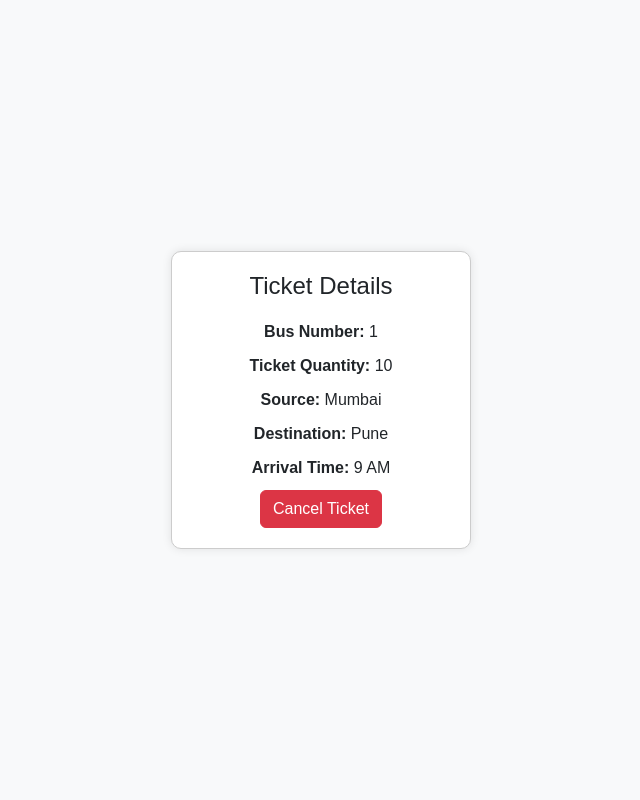
After one commit to viv-iyer/Bus-Ticket-Project, a Flask app: page /ticket/1 in a window 1280 px wide. The commit adds this page. Shown: the whole page, without its empty margins (319-959 px from the left). Run offline with Flask 3, Linux system fonts and the light colour scheme; tables that the repository leaves empty hold one stand-in row (values such as "Sample post").

Commit message:
Added Ticket Booking, Ticket Viewing and Ticket Cancelling Functionalities and modified UI

```diff
--- a/Bus Project/app.py
+++ b/Bus Project/app.py
@@ -1,8 +1,8 @@
-from flask import Flask, render_template, request, redirect, send_from_directory
+from flask import Flask, render_template, request, redirect, send_from_directory, url_for
 from model import db, TicketInfo, UserInfo, BusInfo
 # from flask_sqlalchemy import SQLAlchemy
 from flask_migrate import Migrate
-import db_query
+# import db_query
 
 app = Flask(__name__)
 
@@ -20,43 +20,43 @@ def home():
 
 
 
-@app.route('/book', methods =["POST"])
+@app.route('/', methods =["POST"])
 def book_ticket():
     userName = request.form["userName"]
     phoneNumber = request.form["phoneNumber"]
     emailId = request.form["emailId"]
-    ticketQuantity = request.form["ticketQuantity"]
-    busNumber = request.form["busNumber"]
+    ticketQuantity = int(request.form["ticketQuantity"])
+    busNumber = int(request.form["busNumber"])
 
-    ticketInfo = TicketInfo( phoneNumber=phoneNumber, busNumber=busNumber, ticketQuantity=ticketQuantity)
+    # Create UserInfo entry
+    userInfo = UserInfo.query.filter_by(phoneNumber=phoneNumber).first()
 
-    # add ticket to DB
-    ticketId = db_query.add_ticket(ticket=ticketInfo)
-
-    # adding user
-    userInfo = UserInfo(userName=userName, phoneNumber=phoneNumber, emailId=emailId, ticketId=ticketId)
-
-    db_query.add_user(userInfo)
+    # Create TicketInfo entry
+    ticketInfo = TicketInfo(phoneNumber=phoneNumber, busNumber=busNumber, ticketQuantity=ticketQuantity, seatNumber=1)  # Assuming seatNumber is handled elsewhere
+    db.session.add(ticketInfo)
 
     # changing remaining tickets in BusInfo table
     busInfo = BusInfo.query.filter_by(busNumber=busNumber).first()
-    busInfo.remainingTickets = busInfo.remainingTickets - ticketQuantity
+    busInfo.remainingSeats -= ticketQuantity
     db.session.commit()
-    # return redirect("/")
 
+    return redirect(url_for('ticket_details', ticketId=ticketInfo.ticketId))
 
-    return render_template("index.html", TicketInfo)
+@app.route('/ticket/<int:ticketId>')
+def ticket_details(ticketId):
+    ticket = TicketInfo.query.get(ticketId)
+    bus = BusInfo.query.filter_by(busNumber=ticket.busNumber).first()
+    return render_template("ticket.html", ticket=ticket, bus=bus)
 
-
-
-
-
-
-
-
-
-
-
+@app.route('/cancel/<int:ticketId>', methods=["POST"])
+def cancel_ticket(ticketId):
+    ticket = TicketInfo.query.get(ticketId)
+    if ticket:
+        busInfo = BusInfo.query.filter_by(busNumber=ticket.busNumber).first()
+        busInfo.remainingSeats += ticket.ticketQuantity
+        db.session.delete(ticket)
+        db.session.commit()
+    return redirect(url_for('home'))
 
 if __name__ == "__main__":
     # with app.app_context():
--- a/Bus Project/model.py
+++ b/Bus Project/model.py
@@ -8,7 +8,7 @@ class BusInfo(db.Model):
     busNumber = db.Column(db.Integer, primary_key=True)
     busSource = db.Column(db.String, nullable=False)
     busDestination= db.Column(db.String, nullable=False)
-    arrivalTime = db.Column(db.DateTime, default = datetime.now(), nullable=False)
+    arrivalTime = db.Column(db.String, nullable=False)
     remainingSeats = db.Column(db.Integer, nullable=False, default = 40)
     fare = db.Column(db.Integer, nullable=False, default = 200)
 
@@ -22,9 +22,10 @@ class TicketInfo(db.Model):
     busNumber = db.Column(db.ForeignKey('BusInfo.busNumber'), nullable=False)
     phoneNumber = db.Column(db.ForeignKey('UserInfo.phoneNumber'), unique=True, nullable=False)
     ticketQuantity = db.Column(db.Integer, nullable=False)
+    seatNumber = db.Column(db.Integer, nullable=False)
 
     def __repr__(self):
-        return f"{self.ticketId}, {self.busNumber}, {self.phoneNumber}, {self.ticketQuantity}"
+        return f"{self.ticketId}, {self.busNumber}, {self.phoneNumber}, {self.ticketQuantity}, {self.seatNumber}"
 
 
 class UserInfo(db.Model):
--- /dev/null
+++ b/Bus Project/templates/ticket.html
@@ -0,0 +1,50 @@
+<!DOCTYPE html>
+<html lang="en">
+<head>
+    <meta charset="UTF-8">
+    <meta name="viewport" content="width=device-width, initial-scale=1.0">
+    <link rel="stylesheet" href="https://cdn.jsdelivr.net/npm/bootstrap@5.3.3/dist/css/bootstrap.min.css">
+    <style>
+        body {
+            font-family: Arial, sans-serif;
+            background-color: #f8f9fa;
+            display: flex;
+            justify-content: center;
+            align-items: center;
+            height: 100vh;
+            margin: 0;
+        }
+        .ticket-box {
+            background-color: #fff;
+            border: 1px solid #ccc;
+            border-radius: 10px;
+            box-shadow: 0 0 10px rgba(0, 0, 0, 0.1);
+            padding: 20px;
+            width: 300px;
+            text-align: center;
+        }
+        .ticket-box h1 {
+            font-size: 24px;
+            margin-bottom: 20px;
+        }
+        .ticket-box p {
+            margin: 10px 0;
+            font-size: 16px;
+        }
+    </style>
+</head>
+<body>
+    <div class="ticket-box">
+        <h1>Ticket Details</h1>
+        <p><strong>Bus Number:</strong> {{ ticket.busNumber }}</p>
+        <p><strong>Ticket Quantity:</strong> {{ ticket.ticketQuantity }}</p>
+        <p><strong>Source:</strong> {{ bus.busSource }}</p>
+        <p><strong>Destination:</strong> {{ bus.busDestination }}</p>
+        <p><strong>Arrival Time:</strong> {{ bus.arrivalTime }}</p>
+
+        <form action="{{ url_for('cancel_ticket', ticketId=ticket.ticketId) }}" method="post">
+            <button type="submit" class="btn btn-danger">Cancel Ticket</button>
+        </form>
+    </div>
+</body>
+</html>
```
Also changed, not shown: Bus Project/db_query.py (+19 -20 lines), Bus Project/templates/index.html (+70 -19 lines), Bus Project/instance/ticket.db.
